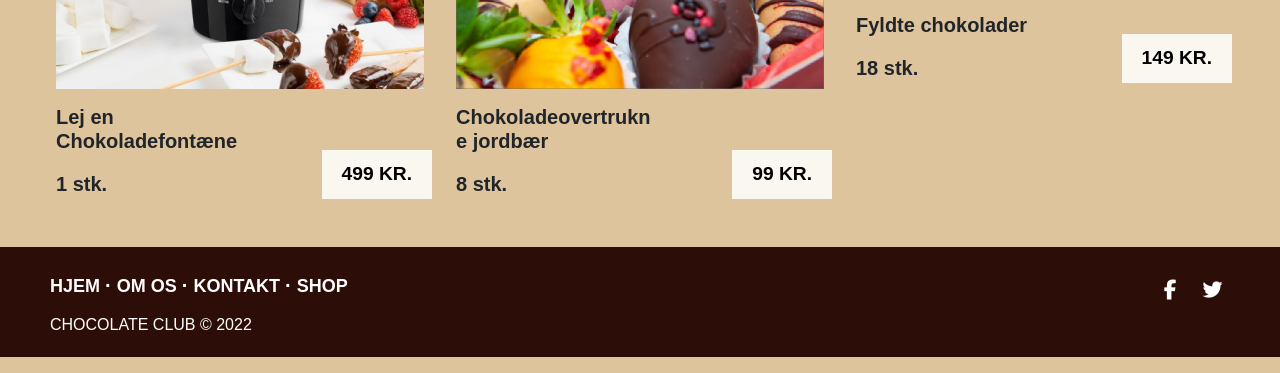
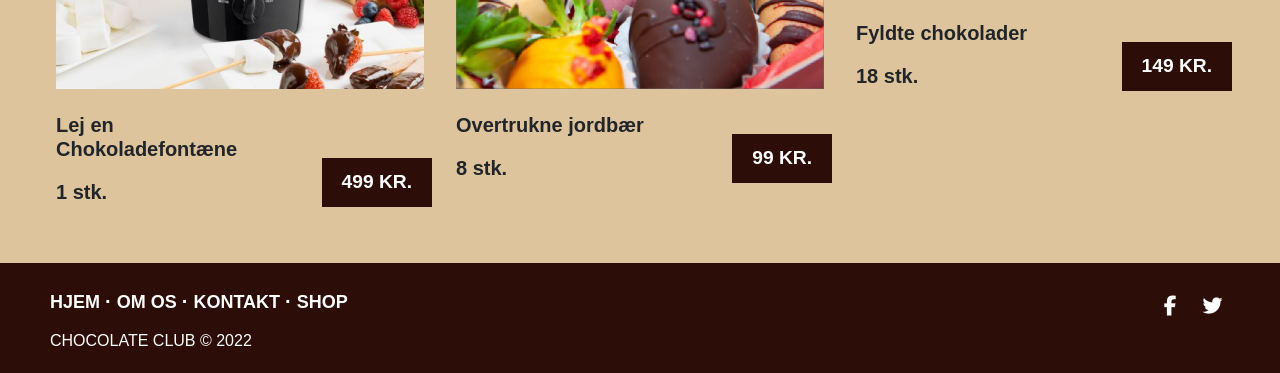
Before and after one commit to Elirioza/ChocolateClub, a website: page Produkt-Festlige.html in a window 1280 px wide. Shown: the part 1074-1447 px from the top of the page. Drawn offline with nearby package versions, Linux system fonts and the light colour scheme; files that its build step writes are made by us from their sources.

Commit message:
Rettet knapper på siden

```diff
--- a/Produkt-Festlige.html
+++ b/Produkt-Festlige.html
@@ -71,7 +71,7 @@
             <div class="card border-0 position-relative bg-lyseBrun">
                 <img src="images/Chokoladefontæne.png" class="card-img-top px-lg-2" alt="chokolade">
 
-                <div class="row">
+                <div class="row py-2">
                     <div class="col-7 produkttekst">
                         <h4 class="produkttekst py-3 px-lg-2">Lej en Chokoladefontæne</h4>
                         <p class="px-lg-2">1 stk.</p>
@@ -87,9 +87,9 @@
             <div class="card border-0 position-relative bg-lyseBrun">
                 <img src="images/Jordbær.png" class="card-img-top px-lg-2" alt="chokolade">
 
-                <div class="row">
+                <div class="row py-2">
                     <div class="col-7 produkttekst">
-                        <h4 class="produkttekst py-3 px-lg-2">Chokoladeovertrukne jordbær</h4>
+                        <h4 class="produkttekst py-3 px-lg-2">Overtrukne jordbær</h4>
                         <p class=" px-lg-2">8 stk.</p>
                     </div>
 
@@ -103,7 +103,7 @@
             <div class="card border-0 position-relative bg-lyseBrun">
                 <img src="images/FyldteChokolader.png" class="card-img-top px-lg-2" alt="chokolade">
 
-                <div class="row">
+                <div class="row py-2">
                     <div class="col-7 produkttekst">
                         <h4 class="produkttekst py-3 px-lg-2">Fyldte chokolader</h4>
                         <p class="px-lg-2">18 stk.</p>
--- a/css/Produktsider.scss
+++ b/css/Produktsider.scss
@@ -111,9 +111,9 @@ body, html {
 }
 
 .billede-knap {
-  background: hsla(0,0%,100%,.85);
+  background-color: #2D0D07;
   border: none;
-  color: #000000;
+  color: #FFFFFF;
   display: inline-block;
   max-width: 150px;
   padding: 10px 20px;
```
Also changed, not shown: Produkt-Børnevenligt.html (+3 -3 lines), Produkt-Eksklusive.html (+3 -3 lines).
